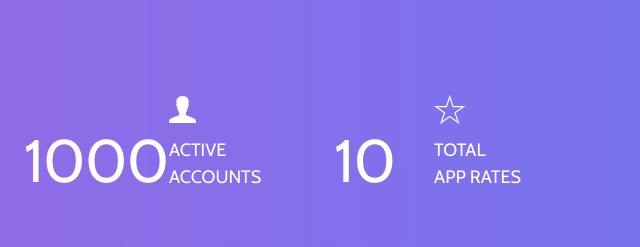
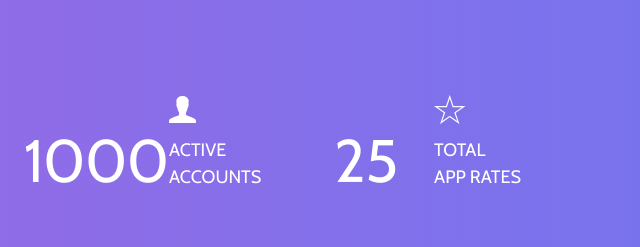
Before and after one commit to panosit/kino, a plain HTML site: page index.html in a window 1280 px wide. Shown: the part 2620-2867 px from the top of the page, 640-1280 px from the left. Drawn offline with nearby package versions, Linux system fonts and the light colour scheme; files whose address does not match are found by name.

Commit message:
Update index.html

```diff
--- a/index.html
+++ b/index.html
@@ -255,7 +255,7 @@
                 <div class="col-12 col-md-3 col-lg-3">
                     <div class="single-cool-fact d-flex justify-content-center wow fadeInUp" data-wow-delay="0.8s">
                         <div class="counter-area">
-                            <h3><span class="counter">10</span></h3>
+                            <h3><span class="counter">25</span></h3>
                         </div>
                         <div class="cool-facts-content">
                             <i class="ion-ios-star-outline"></i>
```
